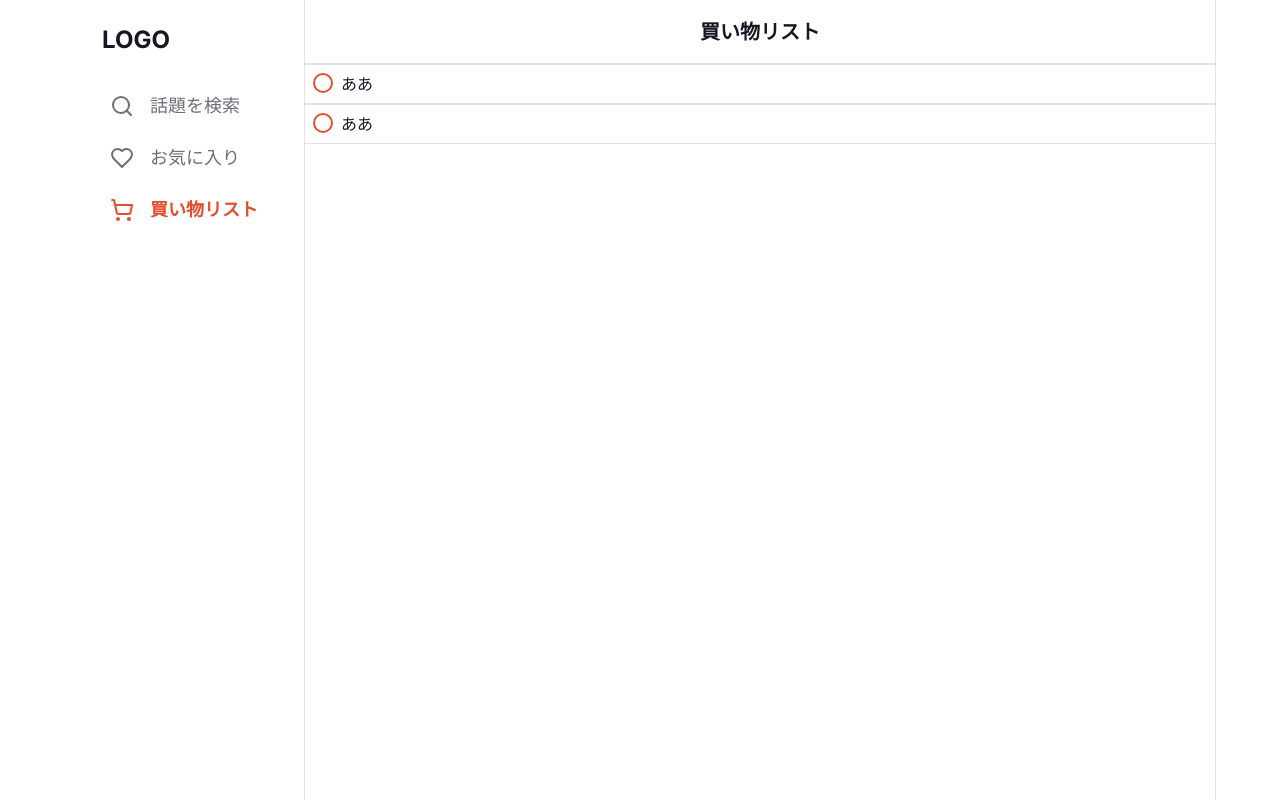
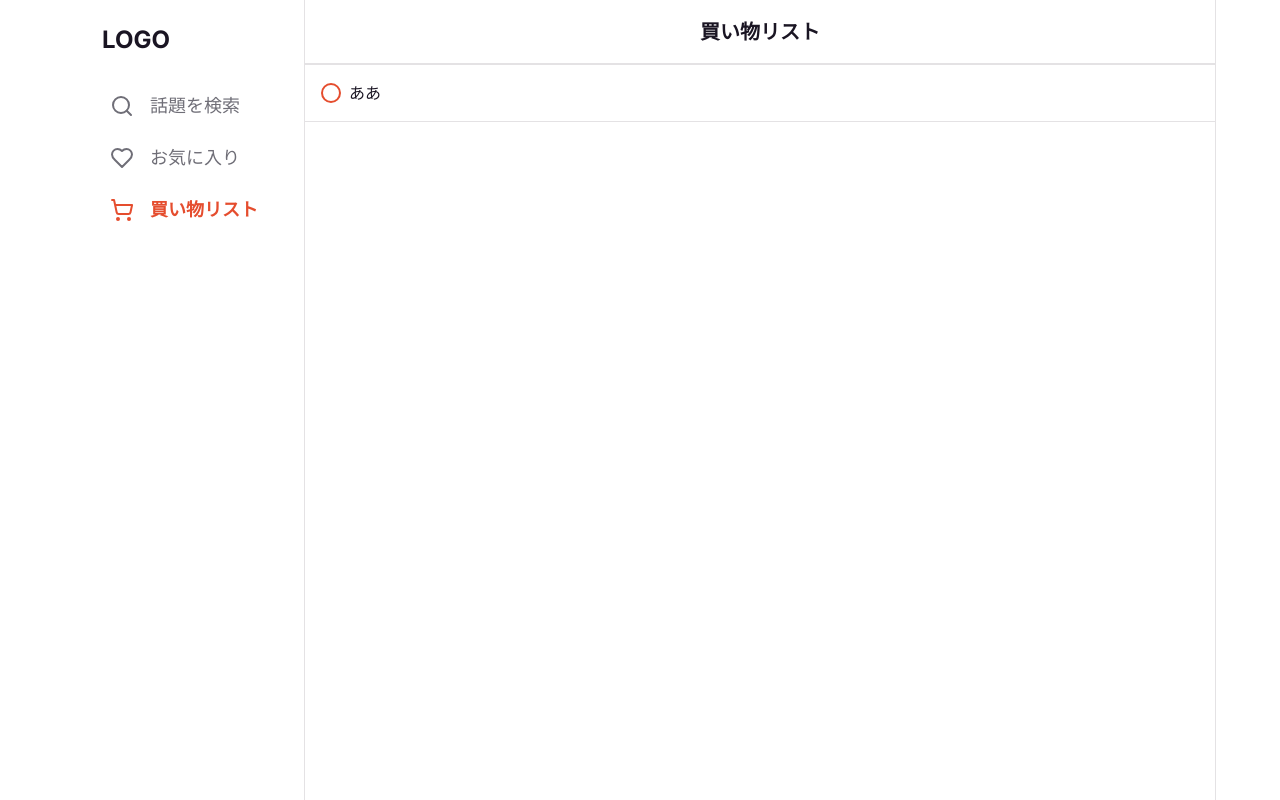
Before and after one commit to qin-team-recipe/12-recipe-app, a Next.js app: page /shopping in a window 1280 px wide. Built offline with nearby package versions, Linux system fonts and the light colour scheme.

Commit message:
:sparkles: 買い物リストアイテム作成
買い物リストアイテム作成

```diff
--- a/src/app/shopping/page.tsx
+++ b/src/app/shopping/page.tsx
@@ -7,26 +7,11 @@ import { Checkbox } from "../../components/ui/checkbox";
 import { cn } from "../../lib/utils";
 
 const page = () => {
-  const [checked, setChecked] = useState(false);
-  const handleCheckboxClick = () => {
-    setChecked(!checked);
-  }
 
   return (
     <>
       <TopBar centerComponent={<div className="md:text-xl font-bold text-mauve12">買い物リスト</div>} />
-      <ShoppingListItem isChecked={checked} onChange={handleCheckboxClick} />
-
-      {/* shopping-list.tsxの内容 */}
-      <div className="flex items-start gap-x-2 py-2 border-y px-2">
-        <Checkbox
-          className={cn(`rounded-full border-2 border-tomato9 h-5 w-5`)}
-          isChecked={checked}
-          onChange={handleCheckboxClick}
-        />
-        <div className={cn(`flex-1 leading-snug text-mauve12`, checked && "text-mauve8")}>ああ</div>
-        {checked && <button className="text-tomato9">削除</button>}
-      </div>
+      <ShoppingListItem />
     </>
   );
 };
--- a/src/components/shopping-list.tsx
+++ b/src/components/shopping-list.tsx
@@ -1,18 +1,36 @@
+"use client";
+
+import { useState } from "react";
+import { Check } from "lucide-react";
 import { cn } from "../lib/utils";
-import { Checkbox } from "./ui/checkbox";
-
-type Props = {
-  isChecked?: boolean;
-  onChange?: React.ChangeEventHandler<HTMLInputElement>;
-};
 
 // 買い物リスト
-export const ShoppingListItem = ({ isChecked, onChange }: Props) => {
+export const ShoppingListItem = () => {
+  const [checked, setChecked] = useState(false);
+
   return (
-    <div className="flex items-start gap-x-2 py-2 border-y px-2">
-      <Checkbox className={cn(`rounded-full border-2 border-tomato9 h-5 w-5`)} isChecked={isChecked} onChange={onChange} />
-      <div className={cn(`flex-1 leading-snug text-mauve12`, isChecked && "text-mauve8")}>ああ</div>
-      {isChecked && <button className="text-tomato9">削除</button>}
+    <div className="flex justify-between gap-x-2 border-y pl-4 pr-3 py-4">
+      <div className="flex items-center gap-2">
+        {checked ? (
+          <button
+            aria-label="Toggle checkbox"
+            className="flex h-5 w-5 items-center justify-center rounded-full border-mauve1 bg-mauve8 p-1 text-mauve1"
+            onClick={() => setChecked(false)}
+          >
+            <Check className="h-5 w-5" />
+          </button>
+        ) : (
+          <button
+            aria-label="Toggle checkbox"
+            className="h-5 w-5 rounded-full border-2 border-tomato9 p-1"
+            onClick={() => setChecked(true)}
+          />
+        )}
+        <div className={cn(`overflow-hidden overflow-ellipsis text-sm md:text-base text-mauve12`, checked && "text-mauve8")}>ああ</div>
+      </div>
+      {checked && (
+        <button className="w-fit whitespace-nowrap rounded-md px-2 text-tomato9 text-sm md:text-base hover:bg-mauve3">削除</button>
+      )}
     </div>
   );
 };
```
